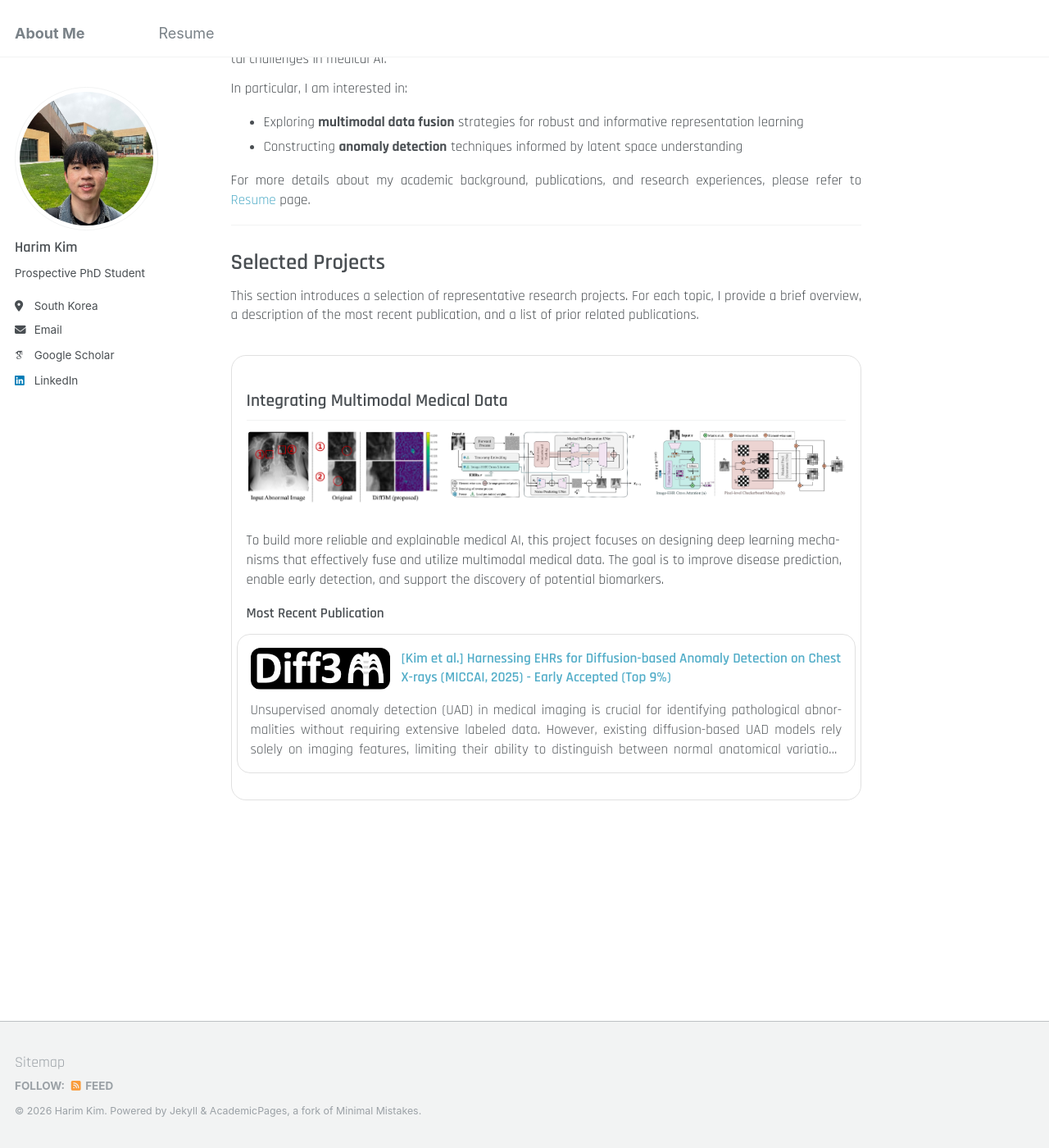
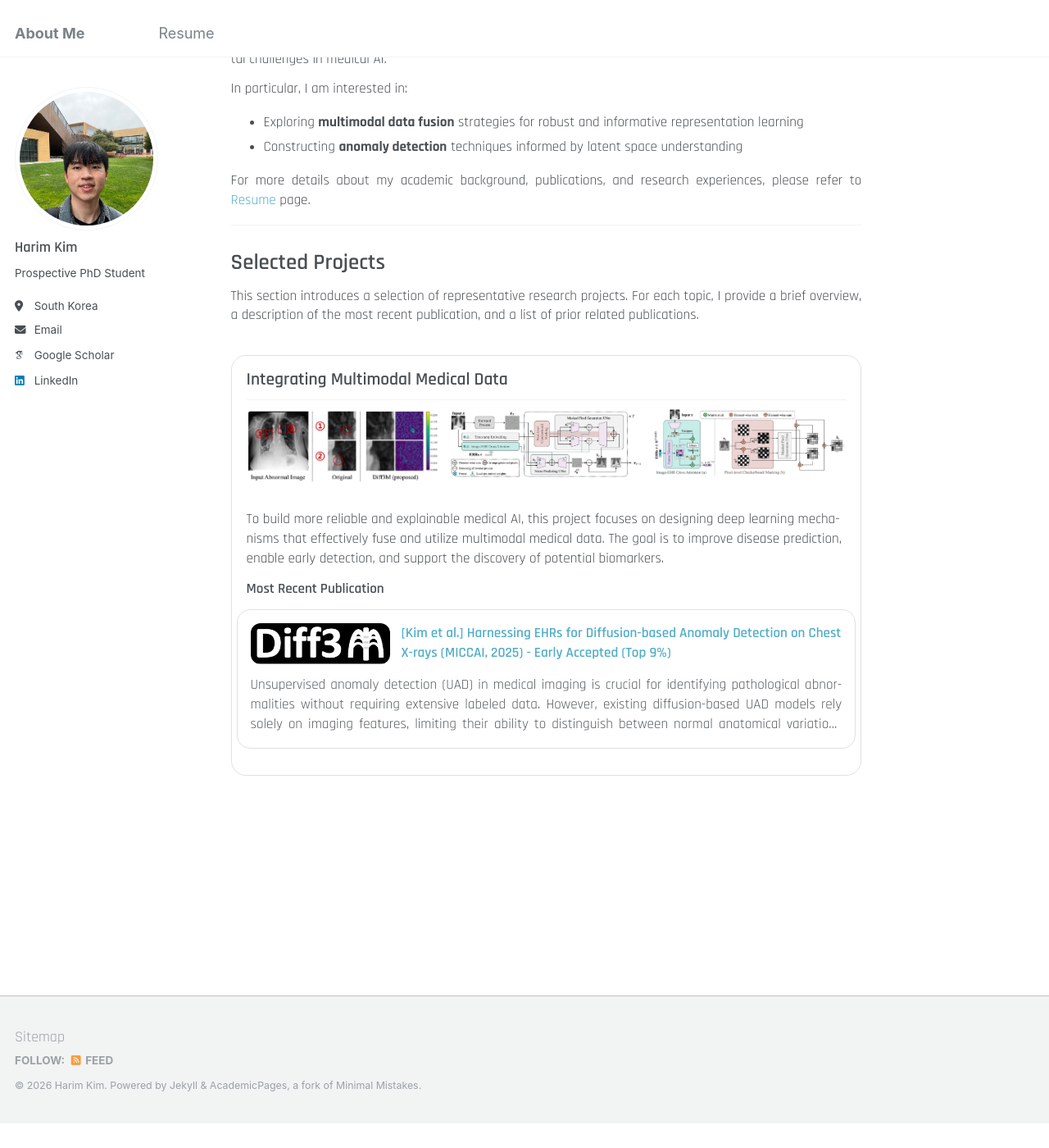
Before and after one commit to hrkim153/hrkim153.github.io, a Jekyll site: the page built from _pages/about.md, in a window 1280 px wide and 1400 px high, scrolled down 171 px. Shown: the whole window at 82% size. Built offline with Jekyll 4.4.1, drawn with Linux system fonts in a browser that asks for light colours; some web fonts are replaced; after the commit the page ends 1541 px from its top, so only the background shows below that.

Commit message:
Update main.scss

```diff
--- a/assets/css/main.scss
+++ b/assets/css/main.scss
@@ -197,12 +197,12 @@ a {
   max-width: 170px;
   border-radius: 12px;
   display: block;
-  align-self: center; /* ✅ 아이콘 상하 중앙 */
+  align-self: center;
 }
 
 .pub-card .pub-head {
   grid-area: head;
-  align-self: center; /* ✅ 제목 상하 중앙 */
+  align-self: center;
 }
 
 .pub-card .pub-title {
@@ -267,3 +267,20 @@ a {
   padding: 18px 18px 14px 18px;
   margin: 0.8rem 0 1.4rem 0;
 }
+
+/* === Reduce top spacing inside project block === */
+.project-block {
+  padding-top: 10px;   /* 기존 18px → 10px */
+}
+
+/* h2가 기본 margin 때문에 위가 과하게 뜨는 것 방지 */
+.project-block h2 {
+  margin-top: 6px;
+  margin-bottom: 10px;
+}
+
+/* Most Recent Publication 제목 간격도 적당히 */
+.project-subtitle {
+  margin-top: 14px;
+  margin-bottom: 8px;
+}
```
